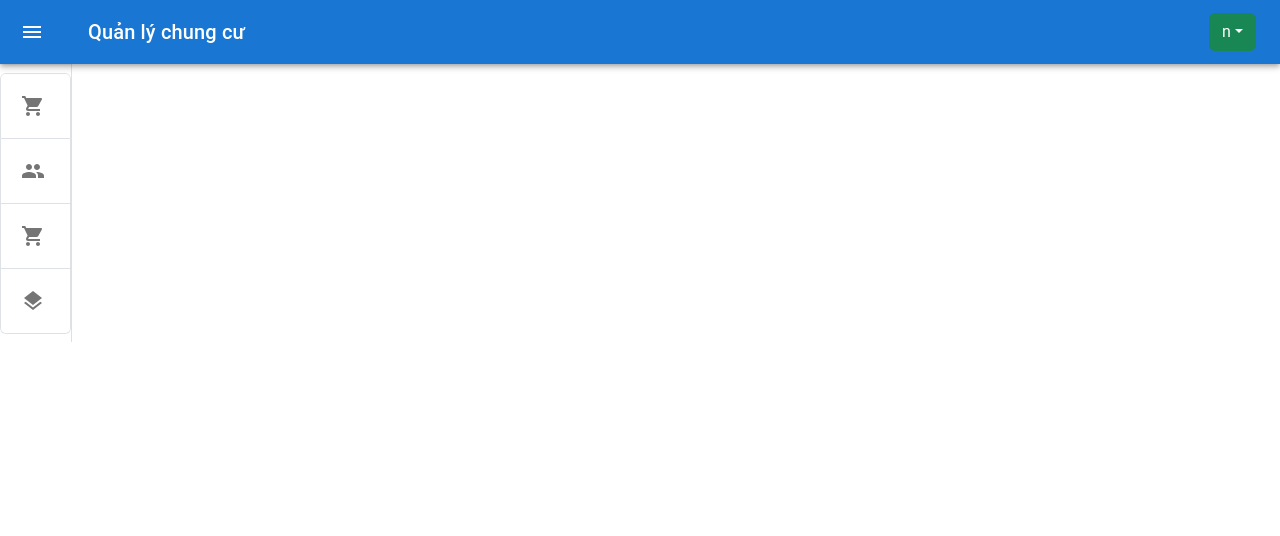
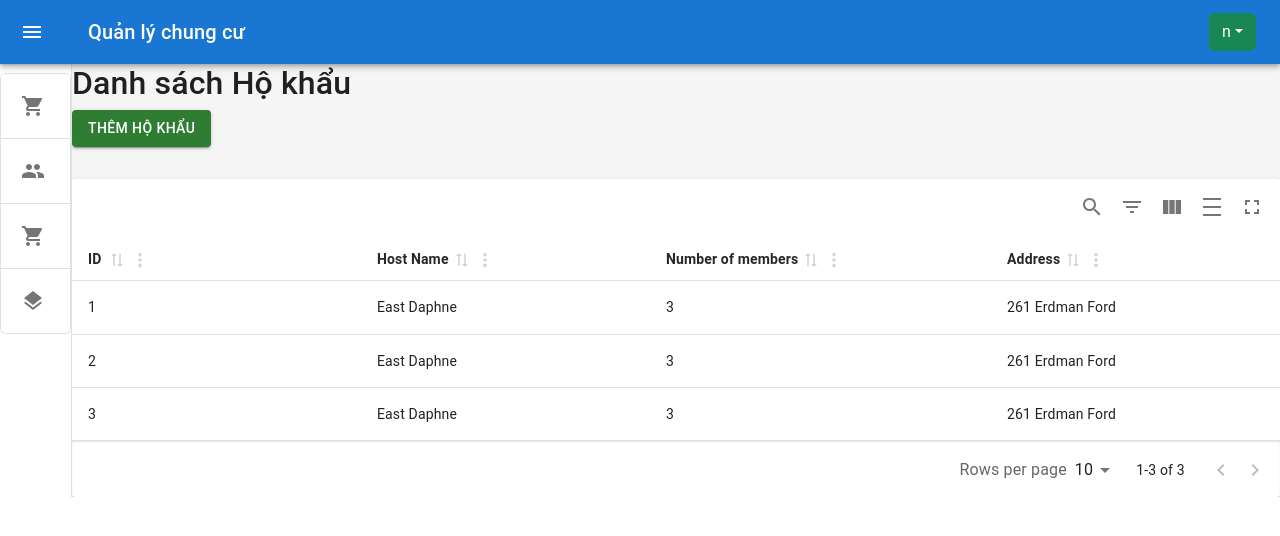
Before and after one commit to Darejkal/PopulationManagement, a React (Create React App) app in the folder client/: page /HouseholdList in a window 1280 px wide. Shown: the top 536 px of the page. Built offline with nearby package versions, Linux system fonts and the light colour scheme; no server answers; sample sign-in values are in the browser's storage.

Commit message:
first commit

```diff
--- a/client/src/route/HouseholdList.js
+++ b/client/src/route/HouseholdList.js
@@ -1,9 +1,229 @@
 import { ListedView } from "../component/ListedView"
+import { useState } from "react";
+import { useMemo } from "react";
+import {
+    MaterialReactTable,
+    useMaterialReactTable,
+    displayColumnDefOptions,
+} from 'material-react-table';
+import { TextField } from "@mui/material";
+import { Box } from '@mui/material';
+import { Button } from'@mui/material';
+import { palette } from '@mui/material/colors';
+const data = [
+    {
+      id: 1,
+      host_name: 'East Daphne',
+      address: '261 Erdman Ford',
+      num_members: 3,
+    },
+    {
+        id: 2,
+        host_name: 'East Daphne',
+        address: '261 Erdman Ford',
+        num_members: 3,
+    },
+    {
+      id: 3,
+      host_name: 'East Daphne',
+      address: '261 Erdman Ford',
+      num_members: 3,
+    },
+];
+
 
 export const HouseholdList = ()=>{
+    const [displayList, setDisplayList] = useState(true);
+    const [displayDetails, setSelectedHouseholdId] = useState(null);
+    const [displayForm, setDistplayForm] = useState(null);
+
+    const handleRowClick = (householdId) => {
+        setDisplayList(null);
+        setSelectedHouseholdId(householdId);
+    };
+
+    const handleAddHousehold = () => {
+        setDisplayList(null);
+        setSelectedHouseholdId(null);
+        setDistplayForm(true);
+    };
+
+    const goBack = ()=>{
+        setSelectedHouseholdId(null);
+        setDistplayForm(null);
+        setDisplayList(true);
+    };
+
+    const Form = ()=>{
+        return(
+            <div>
+                <div>
+                    <h2>Thêm hộ gia đình</h2>
+                </div>
+
+                <Box
+                    component="form"
+                    sx={{
+                        '& > :not(style)': { m: 1, maxWidth:'60%'},
+                    }}
+                    noValidate
+                    autoComplete="off"
+                >
+                    <TextField required fullWidth id="outlined-basic" label="Mã hộ khẩu" variant="outlined" />
+                    <TextField required fullWidth id="outlined-basic" label="Mã khu vực" variant="outlined" />
+                    <TextField required fullWidth id="outlined-basic" label="Địa chỉ" variant="outlined" />
+                    <TextField required fullWidth id="outlined-basic" label="Chủ hộ" variant="outlined" />
+                    <TextField required disabled fullWidth id="outlined-disabled"
+                                label="Số CCCD Chủ hộ"
+                                InputProps={{
+                                    readOnly: true,
+                                }}/>
+                    <TextField required disabled fullWidth id="outlined-disabled"
+                                label="Ngày sinh Chủ hộ"
+                                InputProps={{
+                                    readOnly: true,
+                                }}/>
+                </Box>
+
+                <div>
+                    Thành viên trong hộ (nháp)
+                </div>
+
+                <div>
+                    <Button variant="contained" sx={{mr:4, mt:4, mb:4}} color='success' onClick={()=>goBack()}>Lưu</Button>
+                </div>
+
+                <div>
+                </div>
+
+                <div>
+                    <Button variant="outlined" sx={{mr:4, mb:4  }} onClick={()=>goBack()}>Trở về</Button>
+                </div>
+            </div>
+        )
+    }
+
+    const HouseholdDetails = ({householdId})=>{
+        const selectedHousehold = data.find((hh)=>hh.id==householdId);
+
+        const membersTable = useMaterialReactTable(
+            {
+                columns,
+                data,
+                displayColumnDefOptions: {
+                    'mrt-row-select': {
+                      size: 50, //adjust the size of the row select column
+                      grow: false, //new in v2.8 (default is false for this column)
+                    },
+                    'mrt-row-numbers': {
+                      size: 40,
+                      grow: true, //new in v2.8 (allow this column to grow to fill in remaining space)
+                    },
+                  },
+            });
+
+        if(!selectedHousehold) return null;
+
+        return(
+            <div>
+                <div>
+                    <h2>Chi tiết về hộ gia đình</h2>
+                </div>
+                <Box
+                    component="form"
+                    sx={{
+                        '& > :not(style)': { m: 1, maxWidth:'60%'},
+                    }}
+                    noValidate
+                    autoComplete="off"
+                >
+                    <TextField required disabled fullWidth id="read-only-outlined-basic" label="Mã hộ khẩu" variant="outlined" defaultValue={selectedHousehold.id} />
+                    <TextField disabled fullWidth id="outlined-basic" label="Họ và tên Chủ hộ" variant="outlined" defaultValue={selectedHousehold.host_name}/>
+                    <TextField required disabled fullWidth id="outlined-basic" label="Mã khu vực" variant="outlined" />
+                    <TextField required disabled fullWidth id="outlined-basic" label="Địa chỉ" variant="outlined" defaultValue={selectedHousehold.address}/>
+                    <TextField required disabled fullWidth id="outlined-basic"
+                                label="Số CCCD Chủ hộ"
+                                InputProps={{
+                                    readOnly: true,
+                                }}/>
+                    <TextField required disabled fullWidth id="outlined-basic"
+                                label="Ngày sinh Chủ hộ"
+                                InputProps={{
+                                    readOnly: true,
+                                }}/>
+                </Box>
+                <div>
+                    Thành viên trong hộ (nháp)
+                    <MaterialReactTable table={membersTable}></MaterialReactTable>
+                </div>
+
+                <div>
+                    <Button variant="contained" sx={{mr:4, mt:4, mb:4  }} onClick={()=>goBack()}>Sửa hộ khẩu</Button>
+                    <Button variant="contained" onClick={()=>goBack()} color='error'>Xóa hộ khẩu</Button>
+                </div>
+
+                <div>
+                </div>
+
+                <div>
+                    <Button variant="outlined" sx={{mr:4, mb:4  }} onClick={()=>goBack()}>Trở về</Button>
+                </div>
+            </div>
+        )
+    }
+
+    const columns = useMemo(
+        () => [
+            {
+                accessorKey: 'id',
+                header: 'ID'
+            },
+            {
+                accessorKey: 'host_name',
+                header: 'Host Name'
+            },
+            {
+                accessorKey: 'num_members',
+                header: 'Number of members'
+            },
+            {
+                accessorKey: 'address',
+                header: 'Address'
+            },
+        ],
+        [],
+    );
+
+    const table = useMaterialReactTable({
+        columns,
+        data, //data must be memoized or stable (useState, useMemo, defined outside of this component, etc.)
+        getRowId: (originalRow) => originalRow.id,
+        muiTableBodyRowProps: ({ row, staticRowIndex, table }) => ({
+            onClick: (event) => handleRowClick(row.id),
+            sx: { cursor: 'pointer' },
+          })
+    });
+
+
     return (
         <div>
-            <ListedView><div></div></ListedView>
+            <ListedView>
+                {displayList &&
+                    <div>
+                        <div>
+                            <h2>Danh sách Hộ khẩu</h2>
+                        </div>
+
+                        <div>
+                            <Button variant="contained" sx={{mr:4, mb:4}} color='success' onClick={()=>handleAddHousehold()}>Thêm hộ khẩu</Button>
+                        </div>
+
+                        <MaterialReactTable table={table}/>
+                    </div>
+                }
+                {displayDetails && <HouseholdDetails householdId={displayDetails}></HouseholdDetails>}
+                {displayForm && <Form></Form>}
+            </ListedView>
         </div>
     );
 }
```
Also changed, not shown: client/package.json (+6 -3 lines), package.json (added, +10 -0 lines), 2 other files (tests, documents, lock files or other folders).
